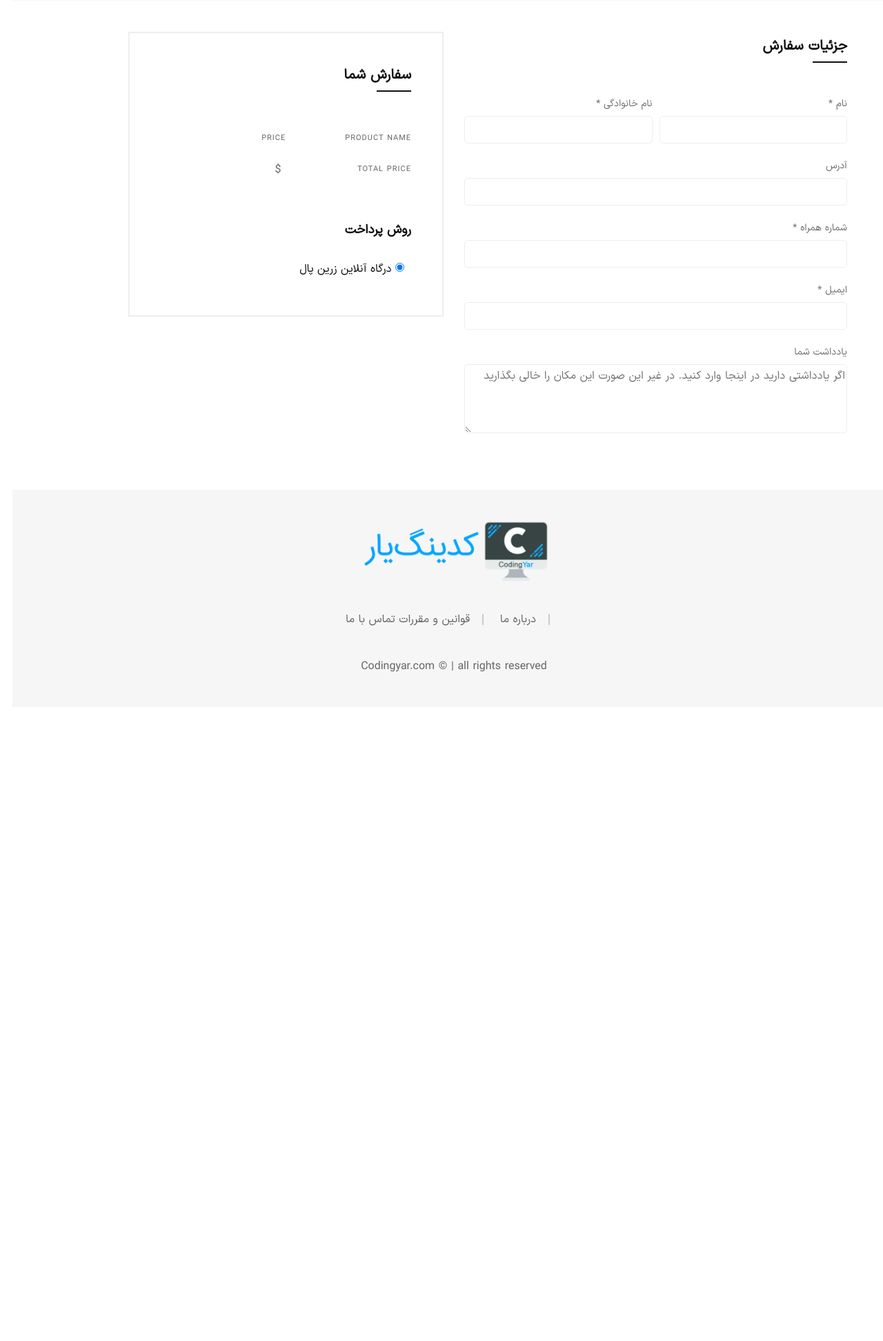
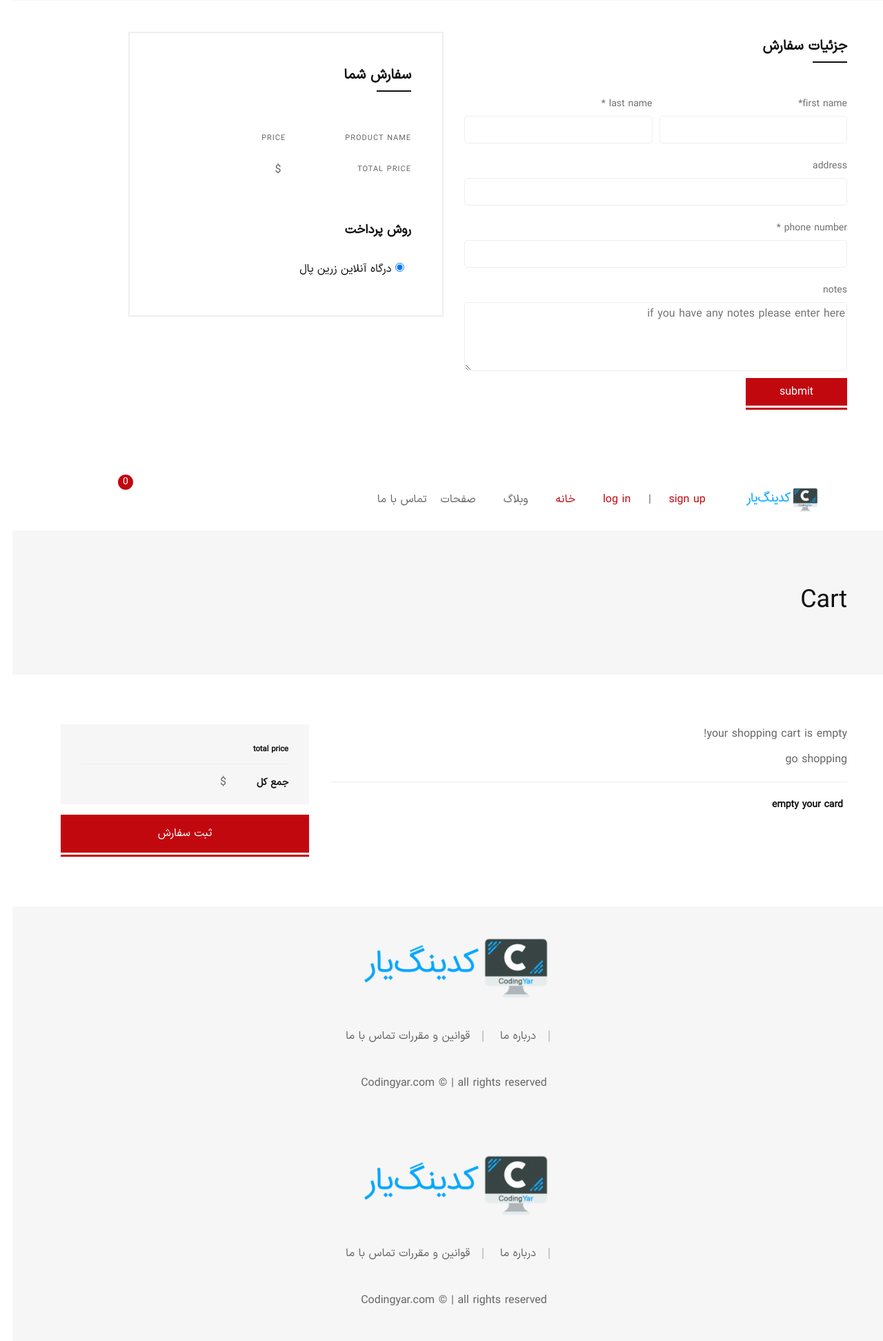
Before and after one commit to eligroup/onlineshop, a Django app: template orders/templates/orders/order_create.html in a window 1280 px wide. Shown: the part 311-2255 px from the top of the page at 69% size. Before the commit the page ends 1285 px from the top, so only its background shows below. Run offline with Django 4.2, Linux system fonts and the light colour scheme; the template is opened without the code that fills it, so the values that code supplies are empty; some libraries are stand-ins or nearby versions; some web fonts are replaced.

Commit message:
some template modified .order/form created

```diff
--- a/cart/cart.py
+++ b/cart/cart.py
@@ -73,6 +73,12 @@
         products= self.cart.values() # {"1","2","3"}
         return sum(item['quantity'] * item['product_obj'].price for item in products)
 
+    def is_empty(self): # this method says if cart id empty in template not show go to cart buttond
+        if self.cart:
+            return False
+        else:
+            return True
+
         #products = Product.objects.filter(id__in=product_id)
 
         # count =0
--- a/cart/templates/cart/cart_detail.html
+++ b/cart/templates/cart/cart_detail.html
@@ -65,7 +65,7 @@
                                                             </a>
                                                         </td>
                                                         <td class="product-thumbnail ">
-                                                            <img src="{% static "img/products/prod-10-70x88.jpg" %}"
+                                                            <img src="{{ item.product_obj.image.url }}"
                                                                  alt="">
                                                         </td>
                                                         <td class="product-name ">
@@ -113,6 +113,7 @@
                                     {% endif %}
                                 </div>
                             </div>
+                        {% if not cart.is_empty %}
                             <div class="row no-gutters border-top pt--20 mt--20">
                                 <div class="col-sm-6 text-sm-right">
                                     <form method="post" action="{% url "cart:cart_empty" %}">
@@ -125,7 +126,7 @@
 
                                 </div>
                             </div>
-
+                        {% endif %}
 
                     </div>
                     <div class="col-lg-4">
--- a/cart/templates/cart/cart_sidebar.html
+++ b/cart/templates/cart/cart_sidebar.html
@@ -1,3 +1,4 @@
+{% load i18n %}
         <aside class="mini-cart" id="miniCart">
             <div class="mini-cart-wrapper">
                 <a href="" class="btn-close"><i class="flaticon flaticon-cross"></i></a>
@@ -21,7 +22,7 @@
                                         </a>
                                     </span>
                                     <span class="mini-cart__product__quantity">
-                                        <span>{{ item.product_obj.price}} تومان</span> &#215; <span>{{item.quantity}}</span>
+                                        <span>{{ item.product_obj.price}} {% translate '$' %}</span> &#215; <span>{{item.quantity}}</span>
                                     </span>
                                 </div>
                             </li>
@@ -37,8 +38,8 @@
                             <span class="ammount">{{cart.get_total_price}} تومان</span>
                         </div>
                         <div class="mini-cart__buttons">
-                            <a href="cart.html" class="btn btn-fullwidth btn-bg-sand mb--20">مشاهده سبد خرید</a>
-                            <a href="checkout.html" class="btn btn-fullwidth btn-bg-sand">پرداخت</a>
+                            <a href="{% url 'cart:cart_detail' %}" class="btn btn-fullwidth btn-bg-sand mb--20">{% translate 'go to cart' %}</a>
+                            <a href="{% url 'order_create' %}" class="btn btn-fullwidth btn-bg-sand">{% translate 'checkout' %}</a>
 
                         </div>
                     </div>
--- a/orders/models.py
+++ b/orders/models.py
@@ -33,8 +33,8 @@
     price = models.PositiveIntegerField() # we should save the price in database for knowing the history of product price but in cart price should be upgared
     class Meta:
         verbose_name = "order item"
+
         verbose_name_plural = _('order items')
-
     def __str__(self):
         return f'order item {self.id}|product:{self.product} x {self.quantity}| price:{self.price}'
 
--- a/orders/templates/orders/order_create.html
+++ b/orders/templates/orders/order_create.html
@@ -22,41 +22,48 @@
                                 <h2>جزئیات سفارش</h2>
                             </div>
                             <div class="checkout-form">
-                                <form action="#" class="form form--checkout">
+{#                                {{ form |crispy }}#}
+                                <form action="{% url "order_create" %}" method="post" class="form form--checkout">
+                                    {% csrf_token %}
+
+
                                     <div class="form-row mb--20">
                                         <div class="form__group col-md-6 mb-sm--30">
-                                            <label for="billing_fname" class="form__label form__label--2">نام  <span class="required">*</span></label>
-                                            <input type="text" name="billing_fname" id="billing_fname" class="form__input form__input--2">
+                                            <label for="billing_fname" class="form__label form__label--2"> {% translate "first name" %}<span class="required">*</span></label>
+                                            <input type="text" name="{{ form.first_name.name }}" id="billing_fname" class="form__input form__input--2">
+                                            {% if form.errors %}
+                                                <div class="alert-danger alert">نام:{{ form.first_name.errors}}</div>
+                                            {% endif %}
+
                                         </div>
+
                                         <div class="form__group col-md-6">
-                                            <label for="billing_lname" class="form__label form__label--2">نام خانوادگی  <span class="required">*</span></label>
-                                            <input type="text" name="billing_lname" id="billing_lname" class="form__input form__input--2">
+                                            <label for="billing_lname" class="form__label form__label--2">{% translate "last name" %}  <span class="required">*</span></label>
+                                            <input type="text" name="last_name" id="billing_lname" class="form__input form__input--2">
                                         </div>
                                     </div>
                                     <div class="form-row mb--20">
                                         <div class="form__group col-12">
-                                            <label for="billing_company" class="form__label form__label--2">آدرس</label>
-                                            <input type="text" name="billing_company" id="billing_company" class="form__input form__input--2">
+                                            <label for="billing_address" class="form__label form__label--2">{% translate 'address' %}</label>
+                                            <input type="text" name="address" id="billing_address" class="form__input form__input--2">
                                         </div>
                                     </div>
                                     <div class="form-row mb--20">
                                         <div class="form__group col-12">
-                                            <label for="billing_phone" class="form__label form__label--2">شماره همراه <span class="required">*</span></label>
-                                            <input type="text" name="billing_phone" id="billing_phone" class="form__input form__input--2">
+                                            <label for="billing_phone" class="form__label form__label--2">{% translate "phone number" %} <span class="required">*</span></label>
+                                            <input type="text" name="phone_number" id="billing_phone" class="form__input form__input--2">
                                         </div>
                                     </div>
-                                    <div class="form-row mb--20">
+
+                                    <div class="form-row">
                                         <div class="form__group col-12">
-                                            <label for="billing_email" class="form__label form__label--2">ایمیل  <span class="required">*</span></label>
-                                            <input type="email" name="billing_email" id="billing_email" class="form__input form__input--2">
+                                            <label for="orderNotes" class="form__label form__label--2">{% translate "notes" %}</label>
+                                            <textarea class="form__input form__input--2 form__input--textarea" id="orderNotes" name="order_Notes"
+                                                     placeholder="{% translate 'if you have any notes please enter here' %}"></textarea>
                                         </div>
                                     </div>
-                                    <div class="form-row">
-                                        <div class="form__group col-12">
-                                            <label for="orderNotes" class="form__label form__label--2">یادداشت شما</label>
-                                            <textarea class="form__input form__input--2 form__input--textarea" id="orderNotes" name="orderNotes" placeholder="اگر یادداشتی دارید در اینجا وارد کنید. در غیر این صورت این مکان را خالی بگذارید"></textarea>
-                                        </div>
-                                    </div>
+                                   <button type="submit"  class="btn btn-small btn-bg-red btn-color-white btn-hover-2">
+                                       {% trans "submit" %}</button>
                                 </form>
                             </div>
                         </div>
@@ -79,7 +86,7 @@
                                                 <th>{{ item.product_obj.title  }}
                                                     <strong><span>&#10005;</span>{{ item.quantity | translate_numbers}}</strong>
                                                 </th>
-                                                <td class="text-right">{{item.product_obj.price| intcomma:False | translate_numbers}}{% translate '$' %}</td>
+                                                <td class="text-right">{{item.product_obj.price| intcomma:False | translate_numbers}} {% translate '$' %}</td>
                                             </tr>
                                         {% endfor %}
 {#                                            <tr>#}
@@ -92,7 +99,7 @@
                                         <tfoot>
                                             <tr class="cart-subtotal">
                                                 <th>{% translate "total price" %}</th>
-                                                <td class="text-right">{{ cart.get_total_price }}{% translate '$' %}</td>
+                                                <td class="text-right">{{ cart.get_total_price| intcomma:False |translate_numbers }} {% translate '$' %}</td>
                                             </tr>
                                         </tfoot>
                                     </table>
@@ -115,5 +122,5 @@
                 </div>
             </div>
         </div>
-    {% include "cart/cart_sidebar.html"  %}
+    {% include "cart/cart_detail.html"  %}
 {% endblock %}
--- a/templates/footer.html
+++ b/templates/footer.html
@@ -1,3 +1,4 @@
+{% load static %}
 <footer class="footer">
             <div class="footer-top bg-color ptb--50" data-bg-color="#f6f6f6">
                 <div class="container">
@@ -5,7 +6,7 @@
                         <div class="col-lg-9 text-center">
                             <div class="footer-widget mb--50">
                                 <div class="textwidget">
-                                    <img src="assets/img/codingyar_logo.png" alt="Logo">
+                                    <img src="{% static "img/codingyar_logo.png" %}" alt="Logo" >
                                 </div>
                             </div>
                             <div class="footer-widget mb--50 pb--1">
```
Also changed, not shown: cart/views.py (+16 -3 lines), orders/forms.py (added, +20 -0 lines), orders/views.py (+38 -2 lines), products/templates/products/product_list.html (+5 -3 lines), orders/locale/fa/LC_MESSAGES/django.po, 1 other file.
